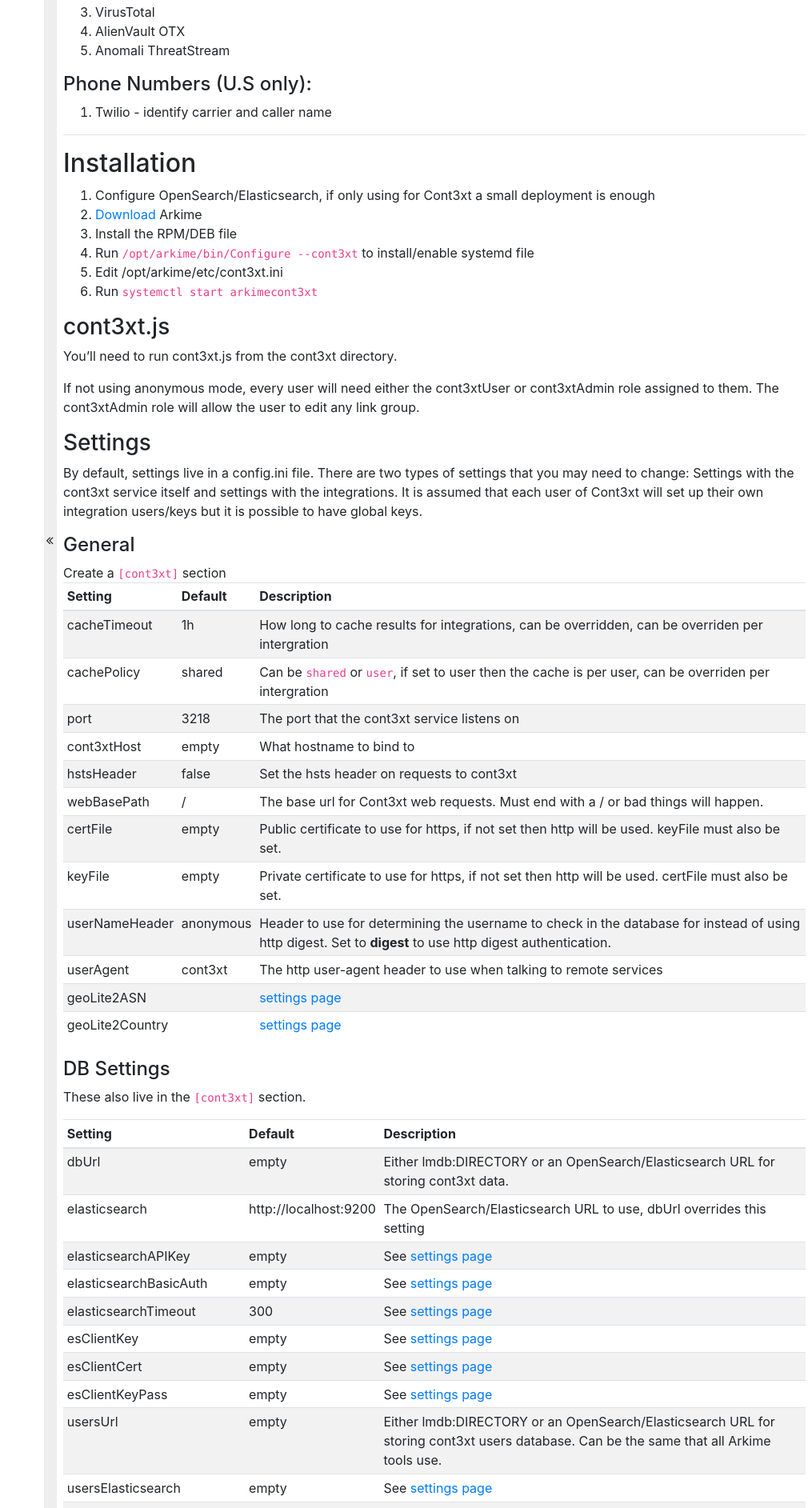
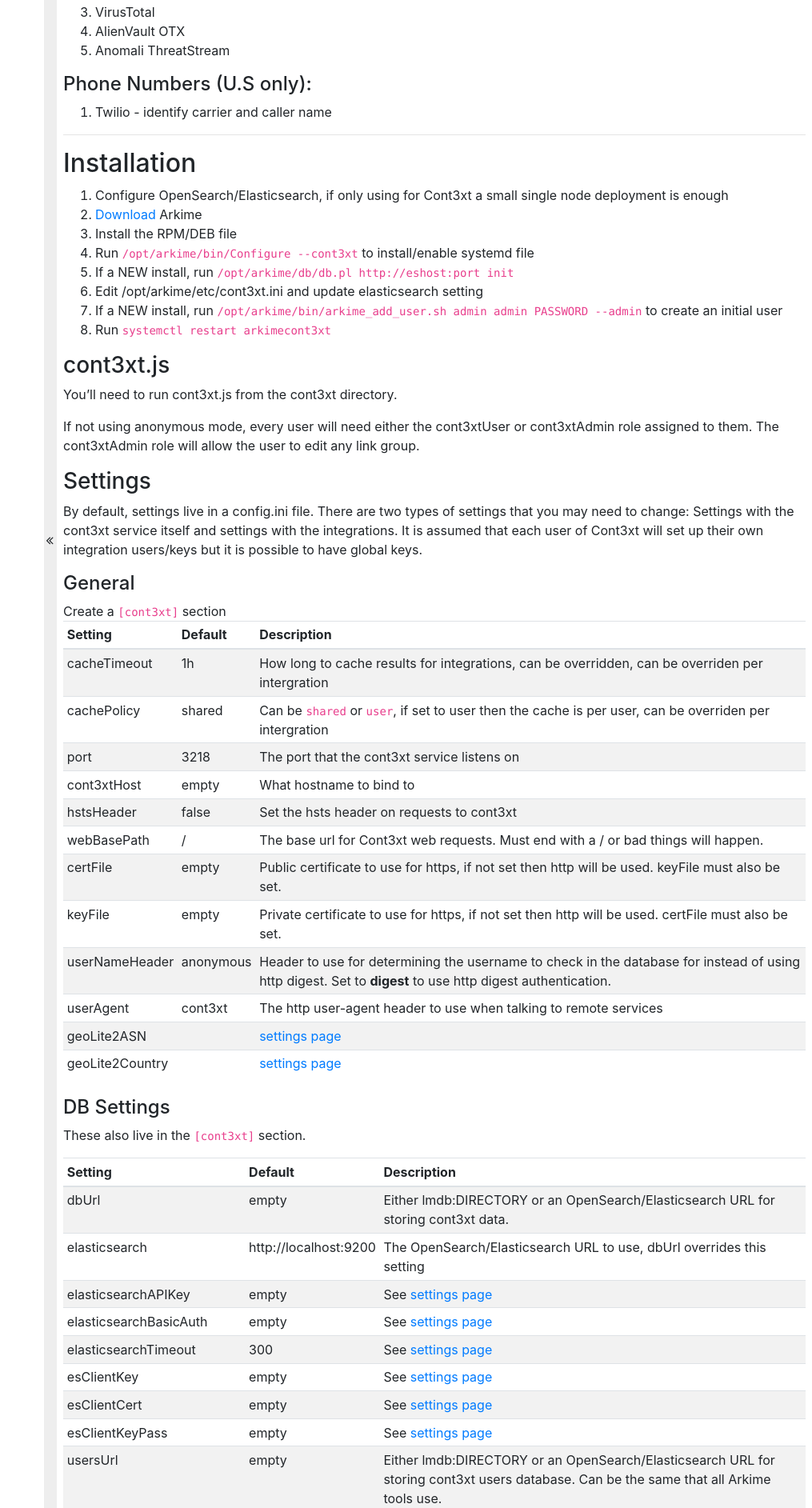
Before and after one commit to arkime/arkimeweb, a Jekyll site: the page built from _wiki/cont3xt.md, in a window 1280 px wide. Shown: the part 1861-3746 px from the top of the page at 80% size, without its empty margins (265-1280 px from the left). Built offline with Jekyll 4.4.1, drawn with Linux system fonts in a browser that asks for light colours.

Commit message:
more steps

```diff
--- a/_wiki/cont3xt.md
+++ b/_wiki/cont3xt.md
@@ -96,12 +96,14 @@
 
 ## Installation
 
-1. Configure OpenSearch/Elasticsearch, if only using for Cont3xt a small deployment is enough
+1. Configure OpenSearch/Elasticsearch, if only using for Cont3xt a small single node deployment is enough
 2. <a href="/downloads">Download</a> Arkime
 3. Install the RPM/DEB file
 4. Run `/opt/arkime/bin/Configure --cont3xt` to install/enable systemd file
-5. Edit /opt/arkime/etc/cont3xt.ini
-6. Run `systemctl start arkimecont3xt`
+5. If a NEW install, run `/opt/arkime/db/db.pl http://eshost:port init`
+6. Edit /opt/arkime/etc/cont3xt.ini and update elasticsearch setting
+7. If a NEW install, run `/opt/arkime/bin/arkime_add_user.sh admin admin PASSWORD --admin` to create an initial user
+8. Run `systemctl restart arkimecont3xt`
 
 ### cont3xt.js
 
```
